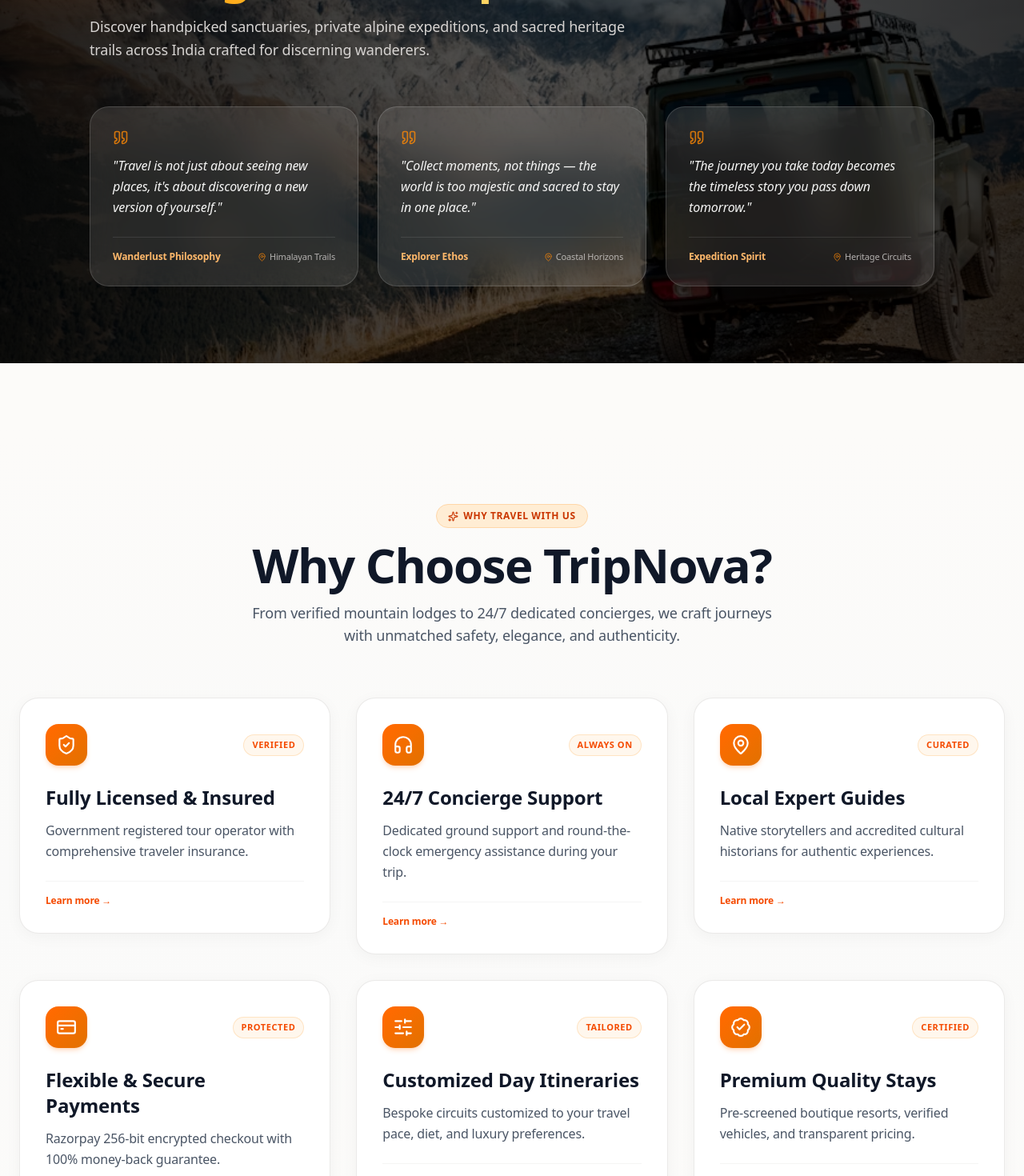
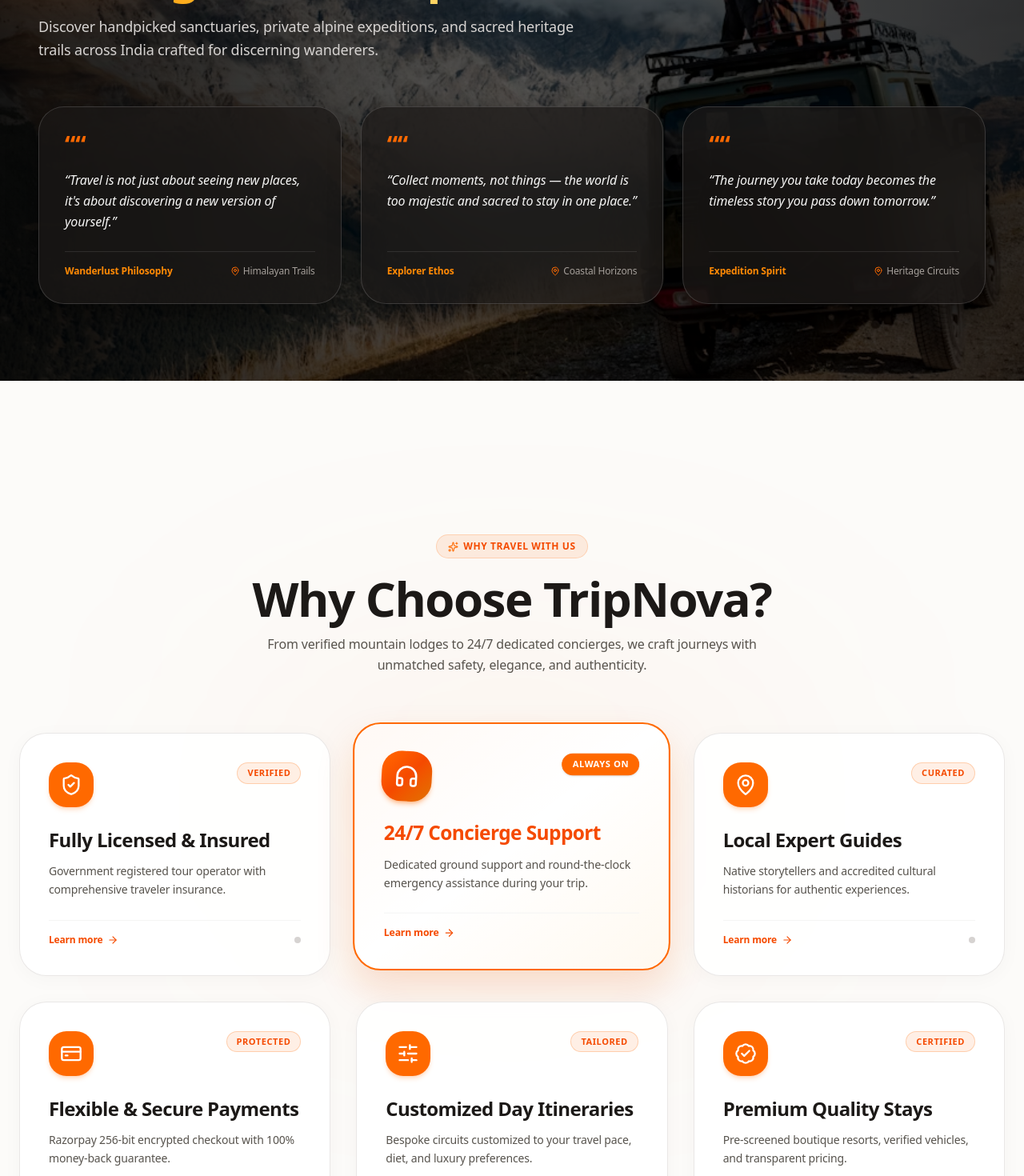
Before and after one commit to aditi334kushwah/travellingwebsite, a Next.js app in the folder frontend/: page / in a window 1280 px wide. Shown: the part 3520-4990 px from the top of the page at 80% size. Built offline with nearby package versions, Linux system fonts and the light colour scheme; no server answers.

Commit message:
style(home): update card designs strictly matching user reference images with warm brand theme and micro-interactions

```diff
--- a/frontend/src/components/home/ChooseTripNova.tsx
+++ b/frontend/src/components/home/ChooseTripNova.tsx
@@ -1,73 +1,178 @@
 "use client";
 
-import React from "react";
-import { ShieldCheck, Headphones, MapPin, CreditCard, SlidersHorizontal, BadgeCheck, Sparkles } from "lucide-react";
+import React, { useState } from "react";
+import { ShieldCheck, Headphones, MapPin, CreditCard, SlidersHorizontal, BadgeCheck, Sparkles, ArrowRight } from "lucide-react";
 import FadeUp from "@/components/ui/FadeUp";
 
-type CardItem = { icon: React.ReactNode; title: string; desc: string; tag: string };
+type CardItem = {
+  id: number;
+  icon: React.ReactNode;
+  title: string;
+  desc: string;
+  tag: string;
+};
 
 const data: CardItem[] = [
-  { icon: <ShieldCheck size={26} />, title: "Fully Licensed & Insured", desc: "Government registered tour operator with comprehensive traveler insurance.", tag: "Verified" },
-  { icon: <Headphones size={26} />, title: "24/7 Concierge Support", desc: "Dedicated ground support and round-the-clock emergency assistance during your trip.", tag: "Always On" },
-  { icon: <MapPin size={26} />, title: "Local Expert Guides", desc: "Native storytellers and accredited cultural historians for authentic experiences.", tag: "Curated" },
-  { icon: <CreditCard size={26} />, title: "Flexible & Secure Payments", desc: "Razorpay 256-bit encrypted checkout with 100% money-back guarantee.", tag: "Protected" },
-  { icon: <SlidersHorizontal size={26} />, title: "Customized Day Itineraries", desc: "Bespoke circuits customized to your travel pace, diet, and luxury preferences.", tag: "Tailored" },
-  { icon: <BadgeCheck size={26} />, title: "Premium Quality Stays", desc: "Pre-screened boutique resorts, verified vehicles, and transparent pricing.", tag: "Certified" },
+  {
+    id: 1,
+    icon: <ShieldCheck size={28} />,
+    title: "Fully Licensed & Insured",
+    desc: "Government registered tour operator with comprehensive traveler insurance.",
+    tag: "VERIFIED"
+  },
+  {
+    id: 2,
+    icon: <Headphones size={28} />,
+    title: "24/7 Concierge Support",
+    desc: "Dedicated ground support and round-the-clock emergency assistance during your trip.",
+    tag: "ALWAYS ON"
+  },
+  {
+    id: 3,
+    icon: <MapPin size={28} />,
+    title: "Local Expert Guides",
+    desc: "Native storytellers and accredited cultural historians for authentic experiences.",
+    tag: "CURATED"
+  },
+  {
+    id: 4,
+    icon: <CreditCard size={28} />,
+    title: "Flexible & Secure Payments",
+    desc: "Razorpay 256-bit encrypted checkout with 100% money-back guarantee.",
+    tag: "PROTECTED"
+  },
+  {
+    id: 5,
+    icon: <SlidersHorizontal size={28} />,
+    title: "Customized Day Itineraries",
+    desc: "Bespoke circuits customized to your travel pace, diet, and luxury preferences.",
+    tag: "TAILORED"
+  },
+  {
+    id: 6,
+    icon: <BadgeCheck size={28} />,
+    title: "Premium Quality Stays",
+    desc: "Pre-screened boutique resorts, verified vehicles, and transparent pricing.",
+    tag: "CERTIFIED"
+  },
 ];
 
-const FeatureCard = ({ icon, title, desc, tag }: CardItem) => (
-  <div className="group relative w-full bg-white dark:bg-gray-900 rounded-3xl p-6 sm:p-8 text-left shadow-[0_4px_20px_rgb(0,0,0,0.04)] border border-stone-200/80 dark:border-gray-800 transition-all duration-500 hover:-translate-y-2 hover:shadow-[0_20px_40px_rgb(234,88,12,0.12)] hover:border-orange-300 dark:hover:border-orange-500/30">
-    <div className="flex items-center justify-between mb-6">
-      <div className="w-13 h-13 rounded-2xl bg-gradient-to-br from-orange-500 to-amber-600 flex items-center justify-center text-white shadow-md shadow-orange-500/20 group-hover:scale-110 group-hover:rotate-3 transition-transform duration-300">
+const FeatureCard = ({ id, icon, title, desc, tag, isHighlighted, onHover }: CardItem & { isHighlighted: boolean; onHover: () => void }) => (
+  <div
+    onMouseEnter={onHover}
+    className={`group relative w-full rounded-[34px] p-7 sm:p-9 text-left transition-all duration-500 cursor-pointer flex flex-col justify-between h-full ${
+      isHighlighted
+        ? "bg-white dark:bg-stone-900 border-2 border-orange-500 shadow-[0_22px_45px_rgb(234,88,12,0.18)] -translate-y-2.5 scale-[1.02]"
+        : "bg-white/90 dark:bg-stone-900/80 border border-stone-200/90 dark:border-stone-800 shadow-[0_4px_24px_rgb(0,0,0,0.03)] hover:-translate-y-2 hover:border-orange-400 hover:shadow-[0_20px_40px_rgb(234,88,12,0.14)]"
+    }`}
+  >
+    {/* Dynamic Background Organic Glow on Highlight/Hover */}
+    <div
+      className={`absolute inset-0 rounded-[34px] pointer-events-none transition-opacity duration-500 ${
+        isHighlighted ? "opacity-100 bg-gradient-to-br from-orange-500/[0.04] via-transparent to-amber-500/[0.06]" : "opacity-0 group-hover:opacity-100 bg-gradient-to-br from-orange-500/[0.03] to-transparent"
+      }`}
+    />
+
+    <div className="relative z-10">
+      {/* Top Bar: Icon Pill Container (Matching Image 3) + Tag */}
+      <div className="flex items-start justify-between mb-6">
+
+        {/* Rounded Soft Square Icon Container in Rich Brand Orange */}
+        <div
+          className={`w-14 h-14 rounded-[22px] flex items-center justify-center transition-all duration-500 shadow-md ${
+            isHighlighted
+              ? "bg-gradient-to-br from-orange-500 via-orange-600 to-amber-600 text-white shadow-orange-500/35 scale-110 rotate-3"
+              : "bg-orange-500 text-white group-hover:bg-gradient-to-br group-hover:from-orange-500 group-hover:to-amber-600 group-hover:scale-110 group-hover:rotate-3 shadow-orange-500/20"
+          }`}
+        >
           {icon}
         </div>
-      <span className="text-[11px] font-bold font-mono uppercase tracking-wider text-orange-600 dark:text-orange-400 bg-orange-50 dark:bg-orange-950/60 px-2.5 py-1 rounded-full border border-orange-200/60 dark:border-orange-900/40">
+
+        {/* Status Tag Pill (Matching Image 3: e.g. ALWAYS ON, VERIFIED, PROTECTED) */}
+        <span
+          className={`text-[10px] sm:text-[11px] font-bold font-poppins uppercase tracking-wider px-3 py-1 rounded-full border transition-colors duration-300 ${
+            isHighlighted
+              ? "bg-orange-500 text-white border-orange-500 shadow-sm"
+              : "text-orange-600 dark:text-orange-400 bg-orange-500/10 border-orange-500/25 group-hover:bg-orange-500 group-hover:text-white group-hover:border-orange-500"
+          }`}
+        >
           {tag}
         </span>
       </div>
 
-    <h3 className="font-playfair font-bold text-xl sm:text-2xl text-gray-900 dark:text-white group-hover:text-orange-600 dark:group-hover:text-orange-400 transition-colors duration-300">
+      {/* Card Title (Highlights in Brand Orange on Active/Hover) */}
+      <h3
+        className={`font-playfair font-bold text-xl sm:text-2xl tracking-tight transition-colors duration-300 leading-snug ${
+          isHighlighted
+            ? "text-orange-600 dark:text-orange-400"
+            : "text-stone-900 dark:text-stone-100 group-hover:text-orange-600 dark:group-hover:text-orange-400"
+        }`}
+      >
         {title}
       </h3>
 
-    <p className="mt-3 text-sm sm:text-base text-gray-600 dark:text-gray-300 font-poppins leading-relaxed">
+      {/* Card Description */}
+      <p className="mt-3 text-xs sm:text-sm text-stone-600 dark:text-stone-300 font-poppins leading-relaxed font-light">
         {desc}
       </p>
+    </div>
 
-    <div className="mt-6 pt-4 border-t border-stone-100 dark:border-gray-800 flex items-center text-xs font-semibold text-orange-600 dark:text-orange-400 group-hover:translate-x-1 transition-transform">
-      Learn more &rarr;
+    {/* Bottom Footer Action (Matching "Learn more →") */}
+    <div className="relative z-10 mt-6 pt-4 border-t border-stone-100 dark:border-stone-800/80 flex items-center justify-between text-xs font-semibold text-orange-600 dark:text-orange-400 font-poppins">
+      <span className="group-hover:translate-x-1 transition-transform inline-flex items-center gap-1.5">
+        <span>Learn more</span>
+        <ArrowRight size={14} />
+      </span>
+      <span
+        className={`w-2 h-2 rounded-full transition-all duration-300 ${
+          isHighlighted ? "bg-orange-500 scale-125 animate-ping" : "bg-stone-300 dark:bg-stone-700 group-hover:bg-orange-500"
+        }`}
+      />
     </div>
   </div>
 );
 
-const ChooseTripNova = () => (
-  <section className="py-20 sm:py-24 bg-gradient-to-b from-[#fcfbf9] via-stone-50 to-[#fcfbf9] dark:from-gray-950 dark:via-gray-900 dark:to-gray-950">
-    <div className="max-w-7xl mx-auto px-4 sm:px-6">
+const ChooseTripNova = () => {
+  const [highlightedId, setHighlightedId] = useState<number>(2); // Default active card (24/7 Concierge Support as in user image)
 
-      <div className="text-center max-w-3xl mx-auto mb-12 sm:mb-16">
+  return (
+    <section className="py-20 sm:py-28 bg-[#fcfbf9] dark:bg-[#09090b] relative overflow-hidden border-b border-stone-200/70 dark:border-stone-800/80">
+
+      {/* Subtle Background Glow Orbs */}
+      <div className="absolute top-1/4 left-1/2 -translate-x-1/2 w-[700px] h-[350px] bg-orange-500/5 rounded-full blur-[140px] pointer-events-none" />
+
+      <div className="max-w-7xl mx-auto px-4 sm:px-6 relative z-10">
+
+        {/* Section Header */}
+        <div className="text-center max-w-3xl mx-auto mb-14 sm:mb-18">
           <FadeUp>
-          <span className="inline-flex items-center gap-1.5 px-3.5 py-1.5 rounded-full bg-orange-100 dark:bg-orange-950/60 text-orange-700 dark:text-orange-300 border border-orange-200 dark:border-orange-900/50 text-xs font-bold uppercase tracking-wider">
-            <Sparkles size={13} /> Why Travel With Us
+            <span className="inline-flex items-center gap-1.5 px-3.5 py-1.5 rounded-full bg-orange-500/10 text-orange-600 dark:text-orange-400 border border-orange-500/20 text-xs font-bold uppercase tracking-wider mb-2 font-poppins">
+              <Sparkles size={13} className="text-orange-500" /> Why Travel With Us
             </span>
           </FadeUp>
 
           <FadeUp delay={0.1}>
-          <h2 className="text-3xl sm:text-4xl md:text-5xl lg:text-6xl font-playfair font-bold mt-4 text-gray-900 dark:text-white tracking-tight">
+            <h2 className="text-3xl sm:text-4xl md:text-5xl lg:text-6xl font-playfair font-bold mt-3 text-stone-900 dark:text-stone-100 tracking-tight">
               Why Choose TripNova?
             </h2>
           </FadeUp>
 
           <FadeUp delay={0.18}>
-          <p className="mt-4 text-sm sm:text-base md:text-lg text-gray-600 dark:text-gray-400 font-poppins max-w-2xl mx-auto">
+            <p className="mt-3.5 text-xs sm:text-base text-stone-600 dark:text-stone-400 font-poppins max-w-2xl mx-auto font-light leading-relaxed">
               From verified mountain lodges to 24/7 dedicated concierges, we craft journeys with unmatched safety, elegance, and authenticity.
             </p>
           </FadeUp>
         </div>
 
-      <div className="grid grid-cols-1 sm:grid-cols-2 lg:grid-cols-3 gap-6 sm:gap-8">
+        {/* 6-Card Grid Matching User Image 3 */}
+        <div className="grid grid-cols-1 sm:grid-cols-2 lg:grid-cols-3 gap-6 sm:gap-8 items-stretch">
           {data.map((item, index) => (
-          <FadeUp key={index} delay={index * 0.08}>
-            <FeatureCard {...item} />
+            <FadeUp key={item.id} delay={index * 0.08} className="h-full">
+              <FeatureCard
+                {...item}
+                isHighlighted={highlightedId === item.id}
+                onHover={() => setHighlightedId(item.id)}
+              />
             </FadeUp>
           ))}
         </div>
@@ -75,5 +180,6 @@ const ChooseTripNova = () => (
       </div>
     </section>
   );
+};
 
 export default ChooseTripNova;
--- a/frontend/src/components/home/OneCard.tsx
+++ b/frontend/src/components/home/OneCard.tsx
@@ -1,6 +1,6 @@
 import React from 'react';
 import Image from 'next/image';
-import { Sparkles, Quote, MapPin, Compass } from 'lucide-react';
+import { Quote, MapPin, Compass } from 'lucide-react';
 import FadeUp from '@/components/ui/FadeUp';
 
 const quotes = [
@@ -40,11 +40,11 @@ const OneCard = () => {
       {/* Floating Ambient Glow */}
       <div className="absolute -top-32 -left-32 w-96 h-96 bg-orange-500/20 rounded-full blur-3xl pointer-events-none" />
 
-      <div className="relative z-10 flex flex-col text-white px-5 sm:px-8 md:px-12 py-16 sm:py-24 w-full max-w-6xl">
+      <div className="relative z-10 flex flex-col text-white px-5 sm:px-8 md:px-12 py-16 sm:py-24 w-full max-w-7xl">
 
         {/* Section Pill */}
         <FadeUp>
-          <span className="inline-flex items-center gap-1.5 px-3.5 py-1.5 rounded-full bg-white/10 backdrop-blur-md text-orange-400 border border-white/20 text-xs font-bold uppercase tracking-wider mb-4">
+          <span className="inline-flex items-center gap-1.5 px-3.5 py-1.5 rounded-full bg-white/10 backdrop-blur-md text-orange-400 border border-white/20 text-xs font-bold uppercase tracking-wider mb-4 font-poppins">
             <Compass size={14} className="animate-spin duration-3000" /> Curated Expeditions
           </span>
         </FadeUp>
@@ -56,27 +56,36 @@ const OneCard = () => {
         </FadeUp>
 
         <FadeUp delay={0.16}>
-          <p className="text-sm sm:text-base md:text-lg text-start text-stone-300 max-w-2xl font-poppins mt-4 leading-relaxed">
+          <p className="text-sm sm:text-base md:text-lg text-start text-stone-300 max-w-2xl font-poppins mt-4 leading-relaxed font-light">
             Discover handpicked sanctuaries, private alpine expeditions, and sacred heritage trails across India crafted for discerning wanderers.
           </p>
         </FadeUp>
 
-        {/* 3 Premium Glassmorphism Quote Cards */}
+        {/* 3 Premium Glassmorphic Cards Matching User Image 1 */}
         <div className="mt-10 sm:mt-14 grid grid-cols-1 md:grid-cols-3 gap-5 sm:gap-6">
           {quotes.map((q, i) => (
             <FadeUp key={i} delay={0.12 + i * 0.1}>
-              <div className="group relative bg-white/10 hover:bg-white/15 backdrop-blur-xl p-6 sm:p-7 font-poppins rounded-3xl border border-white/15 hover:border-orange-400/50 transition-all duration-500 hover:-translate-y-2 shadow-2xl flex flex-col justify-between h-full">
+              <div className="group relative bg-[#1c1917]/70 hover:bg-[#1c1917]/90 backdrop-blur-2xl p-7 sm:p-8 font-poppins rounded-[32px] border border-white/15 hover:border-orange-500/60 transition-all duration-500 hover:-translate-y-2.5 shadow-[0_15px_35px_rgba(0,0,0,0.5)] hover:shadow-[0_20px_45px_rgba(234,88,12,0.22)] flex flex-col justify-between h-full">
                 <div>
-                  <Quote size={20} className="text-orange-400 mb-3 opacity-80 group-hover:scale-110 transition-transform" />
-                  <p className="font-medium text-sm sm:text-base leading-relaxed text-stone-100 italic">
-                    "{q.text}"
+                  {/* Orange Double Quote Icon (Matching User Image 1) */}
+                  <div className="text-orange-500 mb-4 flex items-center gap-1">
+                    <span className="text-3xl font-serif font-black leading-none select-none text-orange-500">“</span>
+                    <span className="text-3xl font-serif font-black leading-none select-none text-orange-500 -ml-1">“</span>
+                  </div>
+
+                  <p className="font-light text-sm sm:text-base leading-relaxed text-stone-100 italic">
+                    &ldquo;{q.text}&rdquo;
                   </p>
                 </div>
 
-                <div className="mt-6 pt-4 border-t border-white/10 flex items-center justify-between text-xs text-stone-300">
-                  <span className="font-semibold text-orange-300">{q.author}</span>
-                  <span className="flex items-center gap-1 text-[11px] opacity-80">
-                    <MapPin size={11} className="text-orange-400" /> {q.region}
+                {/* Bottom Author & Region Strip in Warm Orange/Gold */}
+                <div className="mt-6 pt-4 border-t border-white/10 flex items-center justify-between text-xs">
+                  <span className="font-semibold text-orange-400 font-poppins">
+                    {q.author}
+                  </span>
+                  <span className="flex items-center gap-1 text-stone-400 font-poppins">
+                    <MapPin size={12} className="text-orange-500" />
+                    <span>{q.region}</span>
                   </span>
                 </div>
               </div>
```
Also changed, not shown: frontend/src/components/home/TestimonialCard.tsx (+39 -29 lines). Lines whose indentation alone changed are shown as unchanged.
